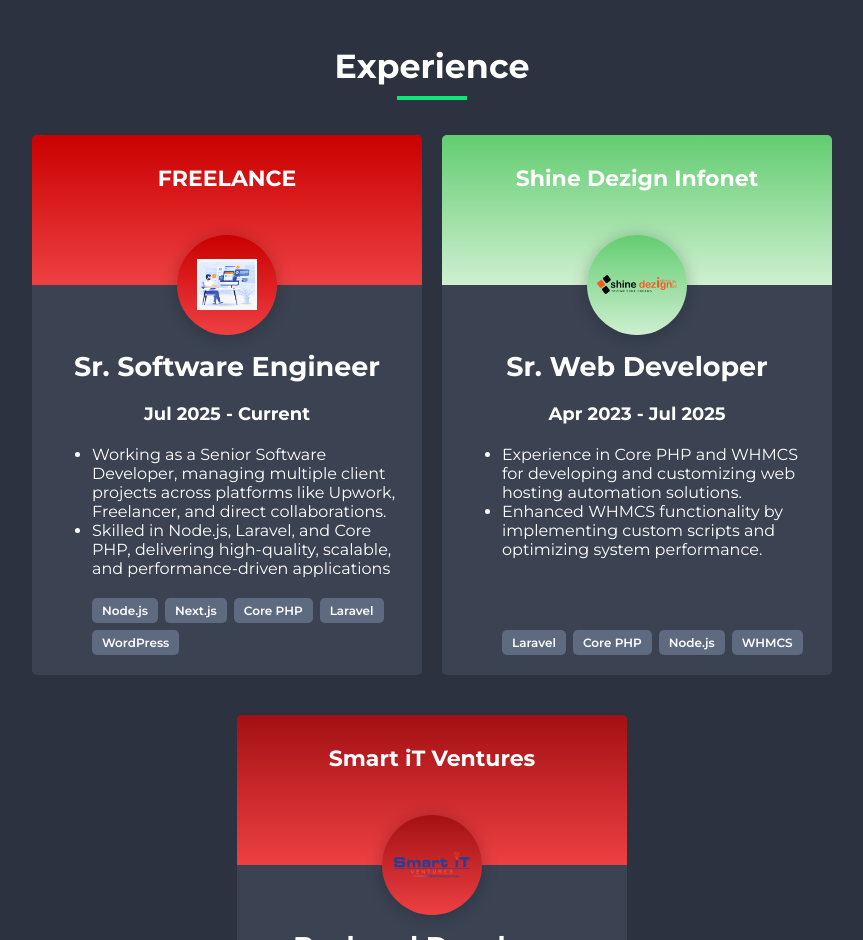
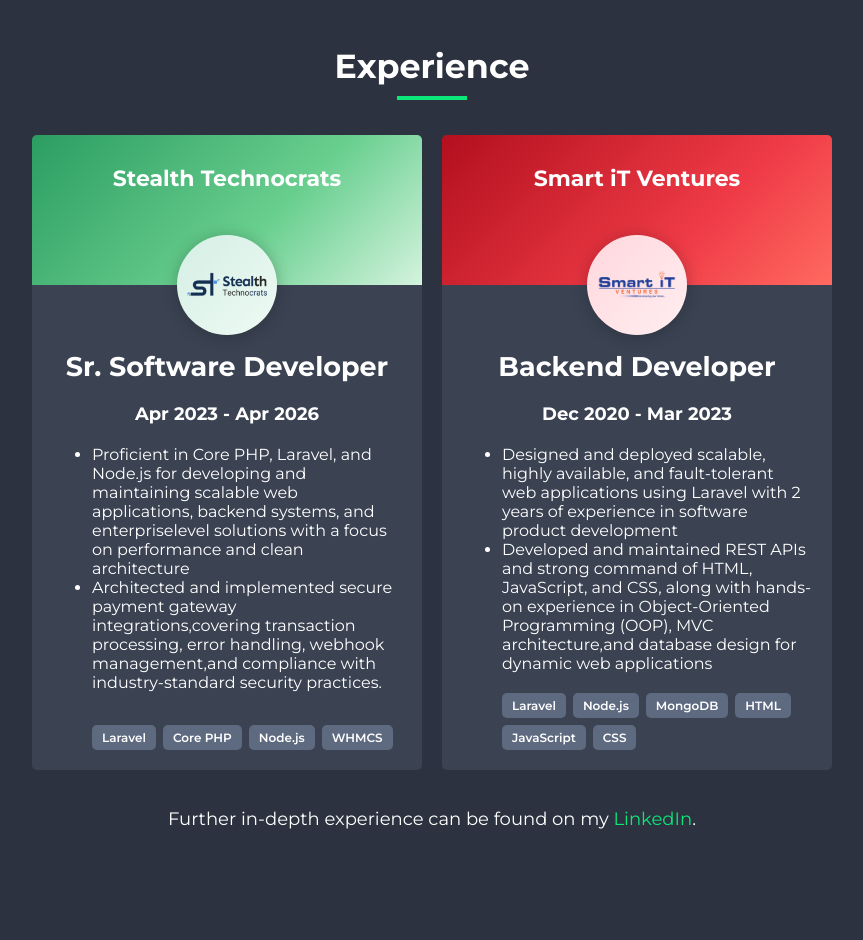
Before and after one commit to ernarinder23-prog/Narinder-portfolio, a React (Create React App) app: page / in a window 1280 px wide. Shown: the part 1860-2800 px from the top of the page, without its empty margins (208-1071 px from the left). Built offline with nearby package versions, Linux system fonts and the light colour scheme.

Commit message:
experience changes

```diff
--- a/src/components/home/Home.js
+++ b/src/components/home/Home.js
@@ -85,7 +85,7 @@
             <Bounce cascade>
               <div className="resume-container">
                 <a
-                  href="https://drive.google.com/file/d/1rqDhErYyen7JXE3SkK4Ip0ImvXGJOeT8/view?usp=sharing"
+                  href="https://drive.google.com/file/d/1ghF1MwWedLfOzco095Mhd0wENsvujIke/view?usp=sharing"
                   target="_blank"
                   rel="noopener noreferrer"
                   aria-label="Download Narinder Singh's resume"
--- a/src/data/experience.json
+++ b/src/data/experience.json
@@ -8,8 +8,8 @@
       "dateFrom": "Dec 2020",
       "dateTo": "Mar 2023",
       "info": [
-        "Designed and deployed scalable, highly available, and fault-tolerant websites on Laravel with 2 years of experience in software product development.",
-        "Team Management along with Sprint & Release plans."
+        "Designed and deployed scalable, highly available, and fault-tolerant web applications using Laravel with 2 years of experience in software product development",
+        "Developed and maintained REST APIs and strong command of HTML, JavaScript, and CSS, along with hands-on experience in Object-Oriented Programming (OOP), MVC architecture,and database design for dynamic web applications"
       ],
       "stack": [
         "Laravel",
@@ -20,19 +20,19 @@
         "CSS"
       ],
       "logowidth": 80,
-      "colourPrimary": "linear-gradient(to bottom, #a31013, #ed4043)",
-      "colourSecondary": "linear-gradient(to bottom, #a31013, #ed4043)"
+      "colourPrimary": "linear-gradient(135deg, #b30f1e 0%, #ef3b47 65%, #ff6a60 100%)",
+      "colourSecondary": "linear-gradient(135deg, #ffd7dc 0%, #ffeef1 100%)"
     },
     {
       "id": 0,
-      "link": "https://careers.shinedezign.com/",
-      "company": "Shine Dezign Infonet",
-      "title": "Sr. Web Developer",
+      "link": "https://www.stealthtechnocrats.com/",
+      "company": "Stealth Technocrats",
+      "title": "Sr. Software Developer",
       "dateFrom": "Apr 2023",
-      "dateTo": "Jul 2025",
+      "dateTo": "Apr 2026",
       "info": [
-        "Experience in Core PHP and WHMCS for developing and customizing web hosting automation solutions.",
-        "Enhanced WHMCS functionality by implementing custom scripts and optimizing system performance."
+        "Proficient in Core PHP, Laravel, and Node.js for developing and maintaining scalable web applications, backend systems, and enterpriselevel solutions with a focus on performance and clean architecture",
+        "Architected and implemented secure payment gateway integrations,covering transaction processing, error handling, webhook management,and compliance with industry-standard security practices."
       ],
       "stack": [
         "Laravel",
@@ -41,30 +41,8 @@
         "WHMCS"
       ],
       "logowidth": 80,
-      "colourPrimary": "linear-gradient(to bottom, #62cd70, #cfefd1)",
-      "colourSecondary": "linear-gradient(to bottom, #62cd70, #cfefd1)"
-    },
-    {
-      "id": 3,
-      "link": "https://narinder-portfolio.vercel.app/",
-      "company": "FREELANCE",
-      "title": "Sr. Software Engineer",
-      "dateFrom": "Jul 2025",
-      "dateTo": "Current",
-      "info": [
-        "Working as a Senior Software Developer, managing multiple client projects across platforms like Upwork, Freelancer, and direct collaborations.",
-        "Skilled in Node.js, Laravel, and Core PHP, delivering high-quality, scalable, and performance-driven applications"
-      ],
-      "stack": [
-        "Node.js",
-        "Next.js",
-        "Core PHP",
-        "Laravel",
-        "WordPress"
-      ],
-      "logowidth": 60,
-      "colourPrimary": "linear-gradient(to bottom, #CA0000, #ed4043)",
-      "colourSecondary": "linear-gradient(to bottom, #CA0000, #ed4043)"
+      "colourPrimary": "linear-gradient(135deg, #2c9d61 0%, #69cf8f 60%, #d4f3de 100%)",
+      "colourSecondary": "linear-gradient(135deg, #d5efe4 0%, #eefaf4 100%)"
     }
   ]
 }
```
Also changed, not shown: src/data/experience.current.json (+8 -30 lines), src/images/logos/project.jpg (deleted), src/images/logos/stealthtechnocrats.png (added).
